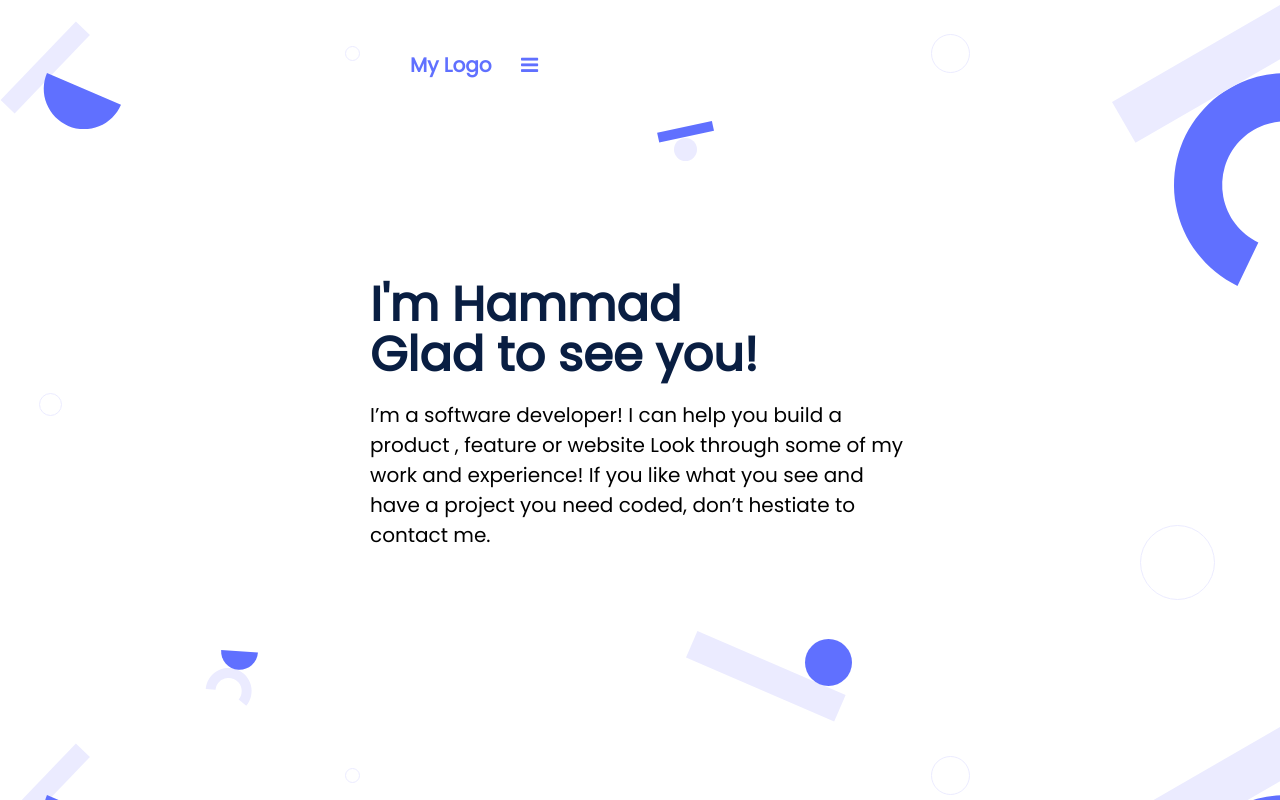
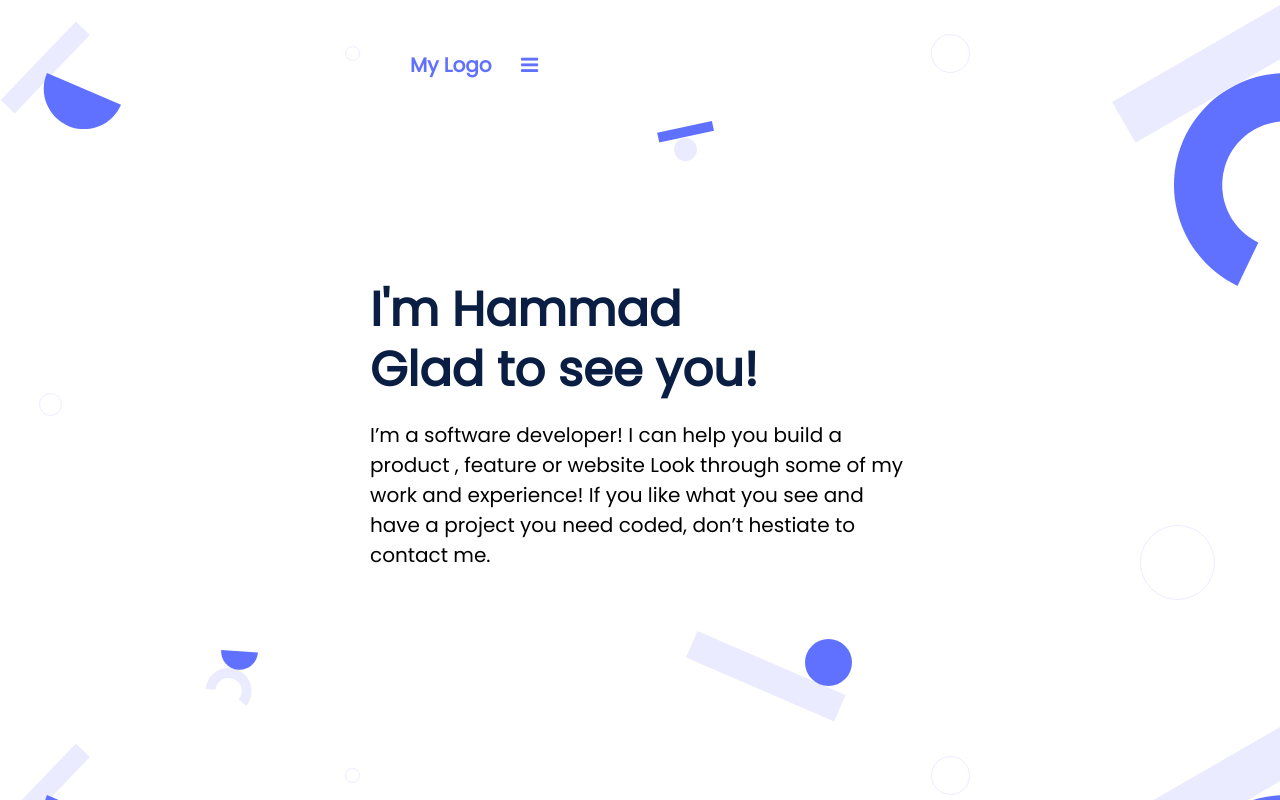
Before and after one commit to HammadSiddique/My-Portfolio, a plain HTML site: page index.html in a window 1280 px wide. Drawn offline with Linux system fonts and the light colour scheme; files whose address does not match are found by name.

Commit message:
update style errors

```diff
--- a/css/style.css
+++ b/css/style.css
@@ -16,18 +16,16 @@ header {
 }
 
 a.button {
-  padding:1rem 1.5rem;
-  border-radius:4px;
-  color:#6070ff;
+  padding: 1rem 1.5rem;
+  border-radius: 4px;
+  color: #6070ff;
 }
 
 .name {
   font-weight: 700px;
   font-size: 48px;
   color: #091e42;
-  margin: 0px;
-  padding: 0px;
-  line-height: 50px;
+  line-height: 20px;
 }
 
 .description {
@@ -47,8 +45,8 @@ a.button {
 
 /* important flexbox for mobile */
 
-.app-wrap > *{
-  flex:1 1 auto;
+.app-wrap > * {
+  flex: 1 1 auto;
 }
 
 .page {
@@ -56,7 +54,7 @@ a.button {
   -webkit-overflow-scrolling: touch;
 }
 
-.toolbar{
+.toolbar {
   display: flex;
   justify-content: space-between;
   flex: 1;
```
